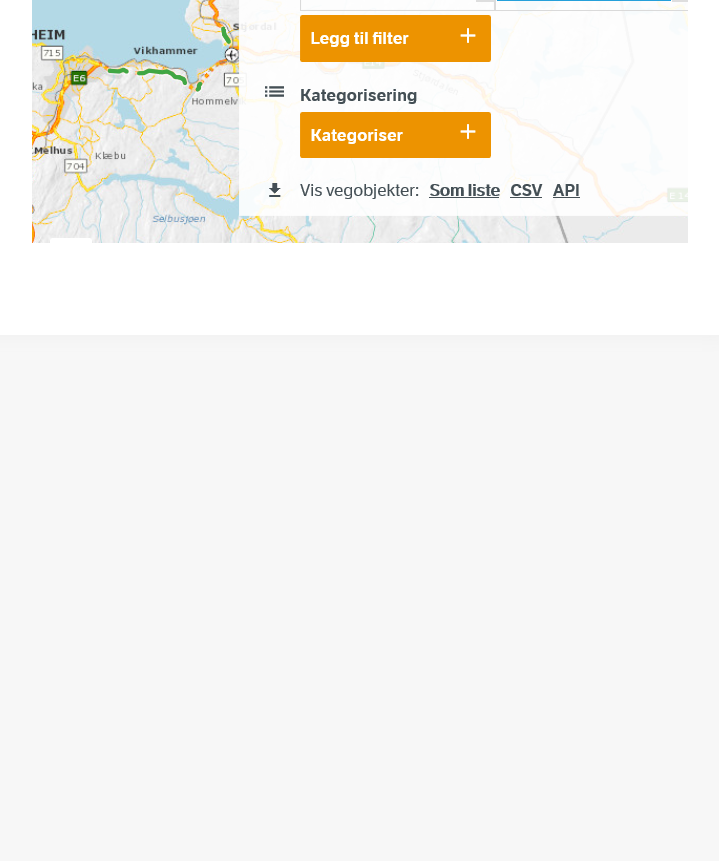
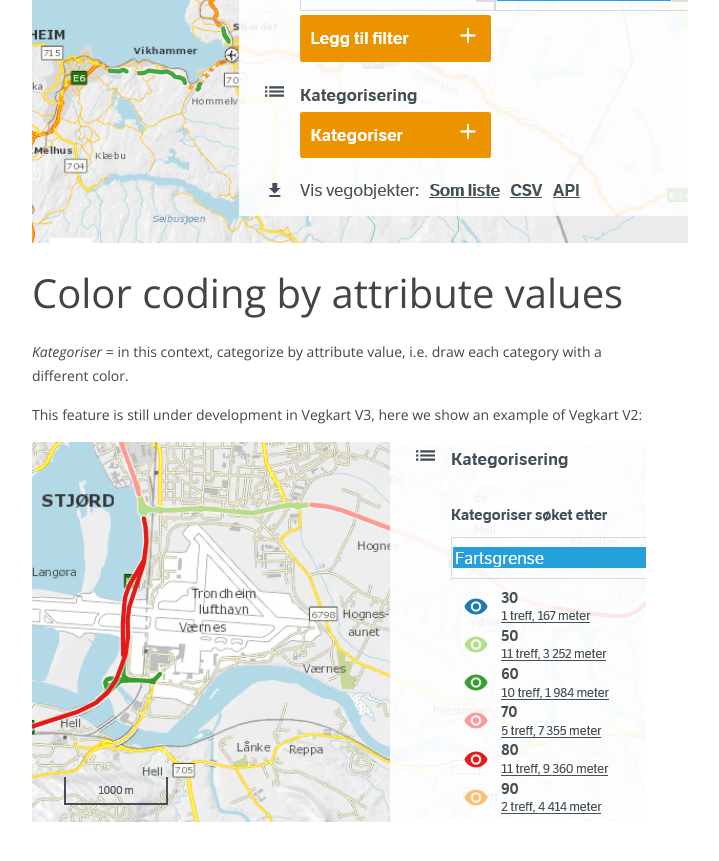
Before and after one commit to nvdb-vegdata/nvdbtransportportal, a Jekyll site: the page built from vegkart.md, in a window 1280 px wide and 900 px high, scrolled down 4436 px. Shown: the top 861 px of the window, without its empty margins (433-1152 px from the left). Built offline with Jekyll 4.4.1, drawn with Linux system fonts in a browser that asks for light colours; our own code applies the rules of GitHub Pages for plain Markdown files; before the commit the page ends 4841 px from its top, so only the background shows below that.

Commit message:
Flere vegkart-eksempler, fjerna stavefeil

```diff
--- a/vegkart.md
+++ b/vegkart.md
@@ -40,7 +40,7 @@ Notice how autocomplete will guide you to the right termes. By and zooming in an
 
 By clicking the `6 vegobjekter` symbol you will be shown a list of the features matching your query:
 
-![vegkart download functions](./pics/vegkart_lastned.md.png)
+![vegkart download functions](./pics/vegkart_lastned.png)
 
 At the bottom, you have two download options:
   * Download CSV _(all data quoted by " and separated by semicolon ; and charset = latin1). **This functionality is under development for vegkart V3, please use [Vegkart V2](http://vegkart.no) while we fix this**
@@ -53,3 +53,11 @@ The filtering functionality of Vegkart V3 is still under development, for advanc
 _Legg til filter_ = add filter, _fjern filter_ = remove filter.
 
 ![vegkart download functions](./pics/vegkart_v2_filter.png)
+
+# Color coding by attribute values
+
+_Kategoriser_ = in this context, categorize by attribute value, i.e. draw each category with a different color.
+
+This feature is still under development in Vegkart V3, here we show an example of Vegkart V2:
+
+![vegkart cateogires](./pics/vegkart_v2_kategorisering.png)
```
Also changed, not shown: konsept2_datakatalog.md (+1 -1 lines), pics/vegkart_lastned.png (renamed from pics/vegkart_lastned.md.png), pics/vegkart_v2_kategorisering.png (added).
